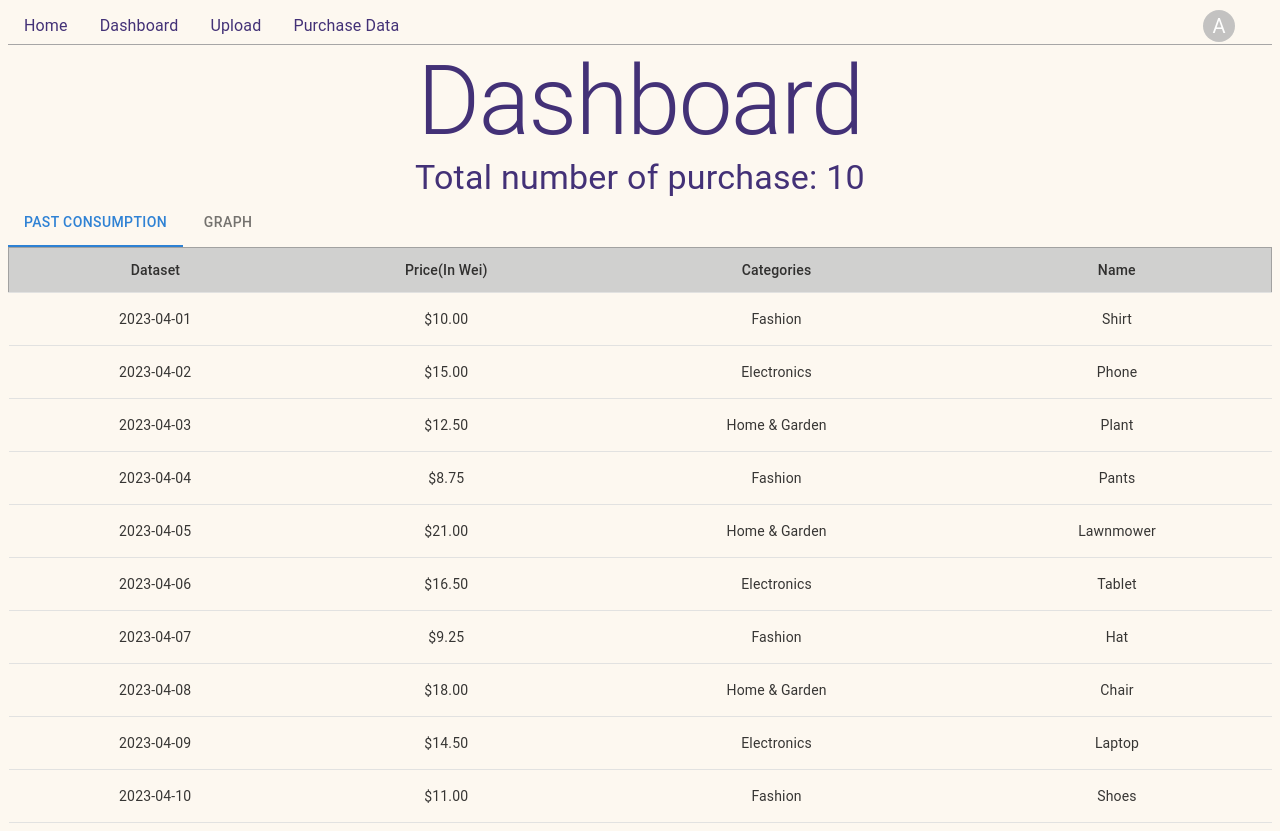
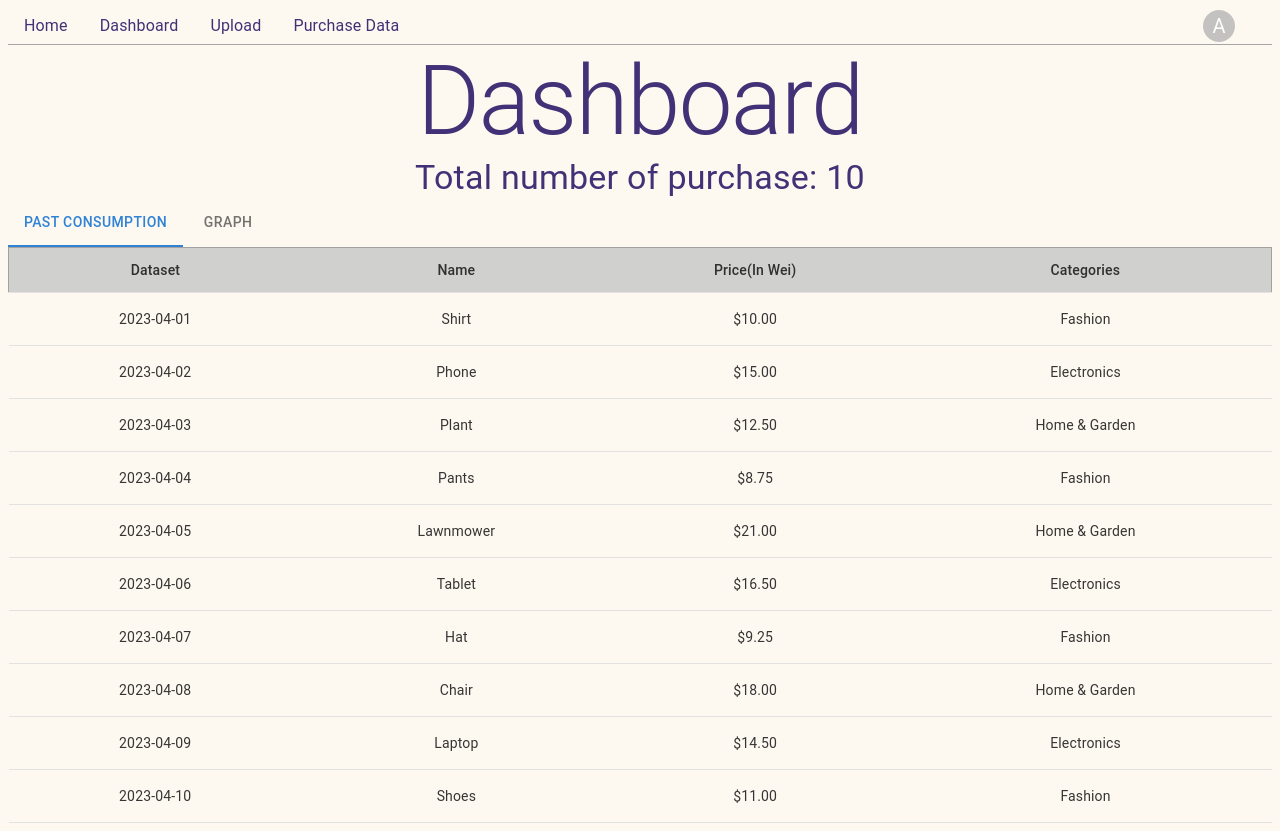
Before and after one commit to ansonnne/Data_Exchange_Project, a Next.js app in the folder data-exchange-frontend/: page /dashboard in a window 1280 px wide. Built offline with nearby package versions, Linux system fonts and the light colour scheme.

Commit message:
dashboard small fix

```diff
--- a/data-exchange-frontend/pages/dashboard.tsx
+++ b/data-exchange-frontend/pages/dashboard.tsx
@@ -35,9 +35,9 @@ const Dashboard = () => {
   const rows = data.map((item, index) => (
     <TableRow key={index}>
       <TableCell align="center">{item.date}</TableCell>
+      <TableCell align="center">{item.name}</TableCell>
       <TableCell align="center">{item.price}</TableCell>
       <TableCell align="center">{item.category}</TableCell>
-      <TableCell align="center">{item.name}</TableCell>
     </TableRow>
   ));
 
@@ -101,9 +101,9 @@ const Dashboard = () => {
           <TableHead>
             <TableRow style={{ backgroundColor: '#ccc', color: '#333', fontWeight: 'bold', border: '1px solid #999' }}>
             <TableCell style={{ padding: '10px', textAlign: 'center' }}>Dataset</TableCell>
+            <TableCell style={{ padding: '10px', textAlign: 'center' }}>Name</TableCell>
               <TableCell style={{ padding: '10px', textAlign: 'center' }}>Price(In Wei)</TableCell>
               <TableCell style={{ padding: '10px', textAlign: 'center' }}>Categories</TableCell>
-              <TableCell style={{ padding: '10px', textAlign: 'center' }}>Name</TableCell>
             </TableRow>
           </TableHead>
           <TableBody>
```
